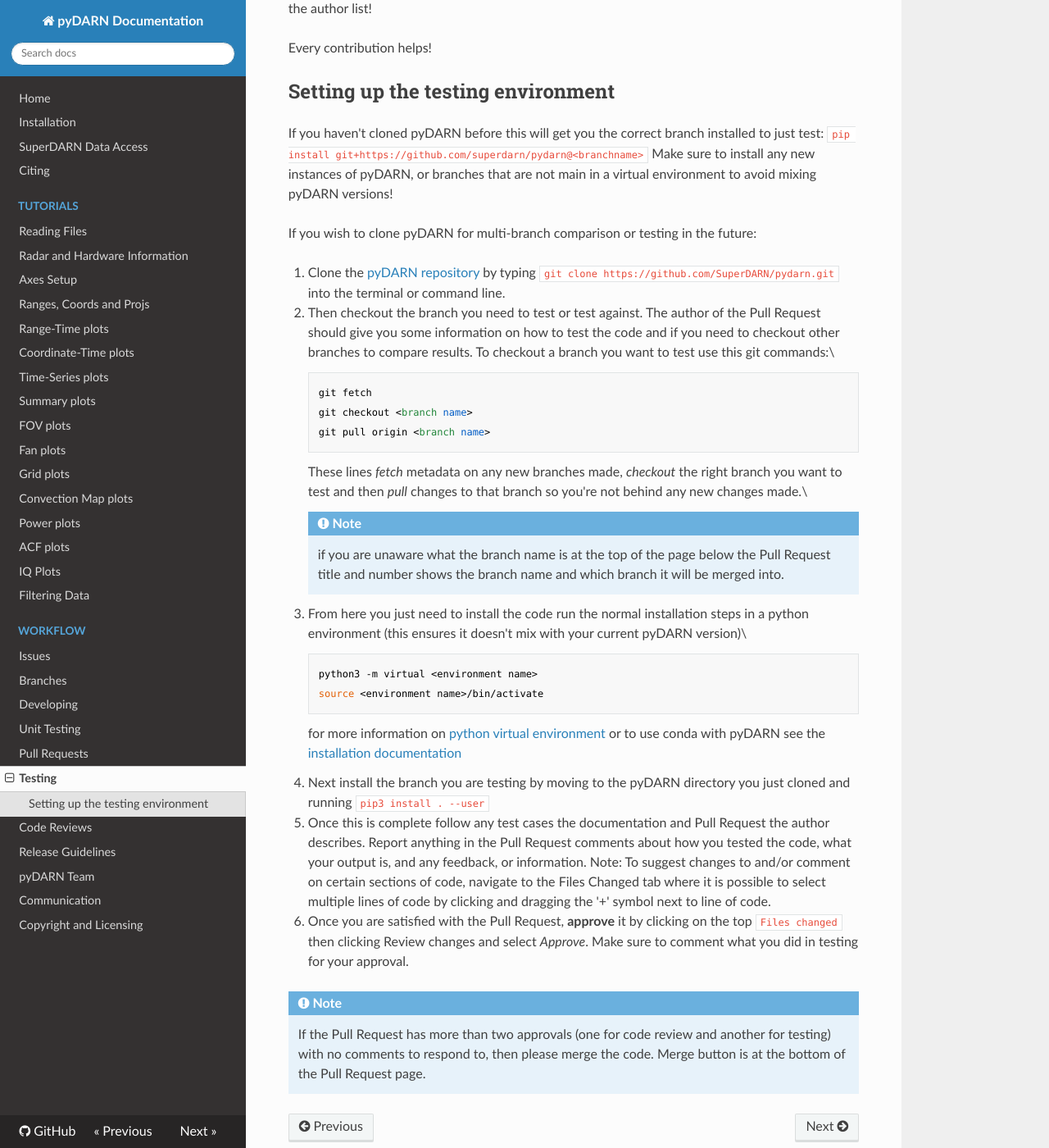
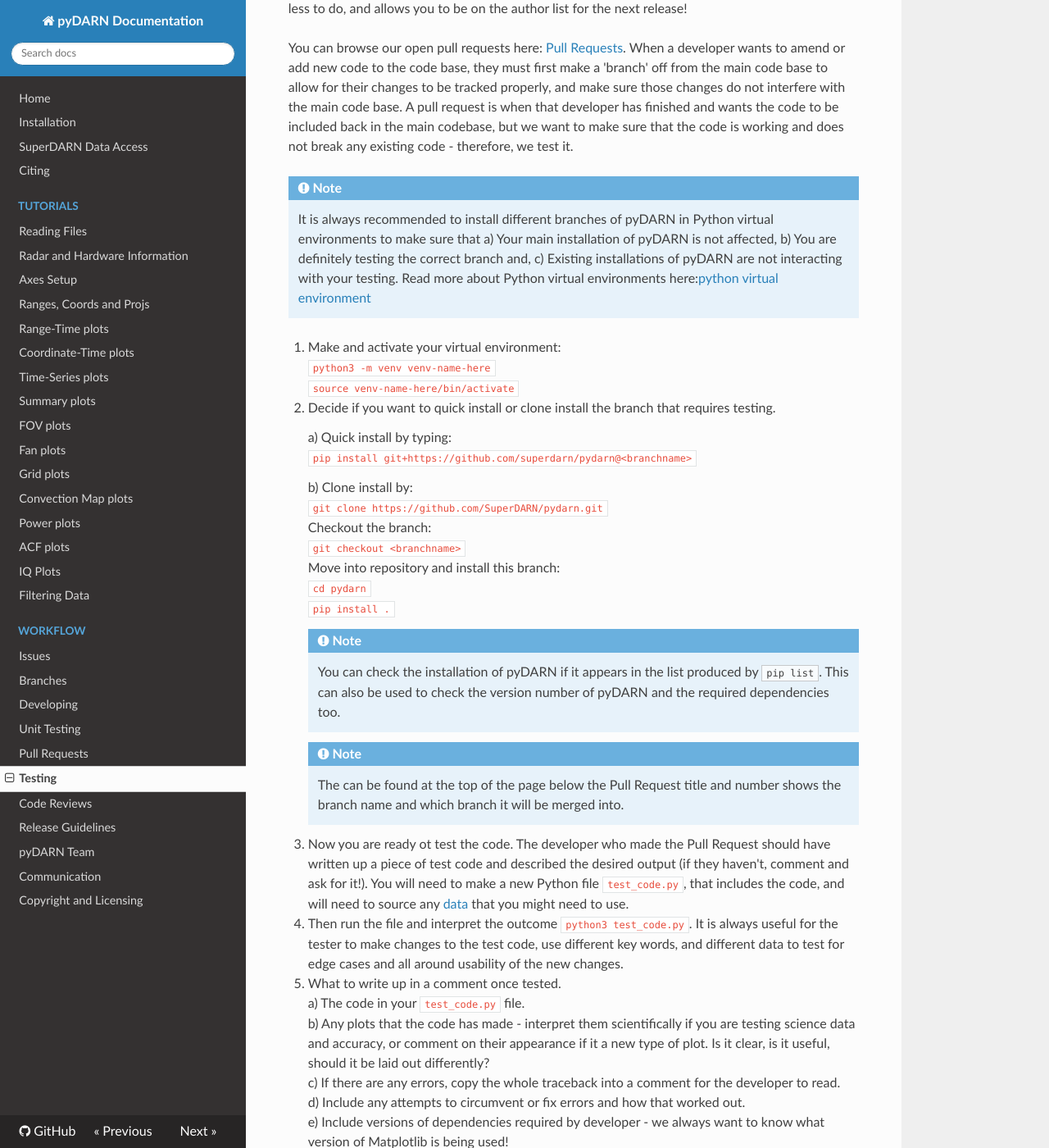
Before and after one commit to SuperDARN/pydarn, an MkDocs documentation site: the page built from docs/dev/testing.md, in a window 1280 px wide and 1400 px high, scrolled down 209 px. Shown: the whole window at 82% size. Built offline with MkDocs 1.6.1, drawn with Linux system fonts in a browser that asks for light colours; nearby versions of some CDN libraries; some of the changed text lies outside the part shown.

Commit message:
rewritten testing documentation

```diff
--- a/docs/dev/testing.md
+++ b/docs/dev/testing.md
@@ -15,45 +16,59 @@
 
 # Testing Pull Requests
 
-One way to help pyDARN get developed faster and smoother is by testing [Pull Requests](https://github.com/SuperDARN/pydarn/pulls).
-This can take fifteen minutes or less to do, helps the developer merge their code,
-and allows you to be on the author list!
+Testing pull requests for pyDARN can help development move at a quicker pace. We use the online tools for GitHub to test and review new code.
+Some pull request testing can take fifteen minutes or less to do, and allows you to be on the author list for the next release!
 
-Every contribution helps!
+You can browse our open pull requests here: [Pull Requests](https://github.com/SuperDARN/pydarn/pulls).
+When a developer wants to amend or add new code to the code base, they must first make a 'branch' off from the main code base to allow for their changes to be tracked properly, and make sure those changes do not interfere with the main code base.
+A pull request is when that developer has finished and wants the code to be included back in the main codebase, but we want to make sure that the code is working and does not break any existing code - therefore, we test it.
 
-## Setting up the testing environment
+!!! Note
+    It is always recommended to install different branches of pyDARN in Python virtual environments to make sure that
+    a) Your main installation of pyDARN is not affected,
+    b) You are definitely testing the correct branch and,
+    c) Existing installations of pyDARN are not interacting with your testing.
+    Read more about Python virtual environments here:[python virtual environment](https://docs.python.org/3.6/tutorial/venv.html)
 
-If you haven't cloned pyDARN before this will get you the correct branch installed to just test:
-`pip install git+https://github.com/superdarn/pydarn@<branchname>`
-Make sure to install any new instances of pyDARN, or branches that are not main in a virtual environment to avoid mixing pyDARN versions!
+1. Make and activate your virtual environment:
+`python3 -m venv venv-name-here`
+`source venv-name-here/bin/activate`
 
+2. Decide if you want to quick install or clone install the branch that requires testing.
 
-If you wish to clone pyDARN for multi-branch comparison or testing in the future:
+    a) Quick install by typing:
+    `pip install git+https://github.com/superdarn/pydarn@<branchname>`
 
-1. Clone the [pyDARN repository](https://github.com/SuperDARN/pydarn.git) by typing
-`git clone https://github.com/SuperDARN/pydarn.git` into the terminal or command line.
-
-2. Then checkout the branch you need to test or test against. The author of the Pull Request should give you some information on how to test the code and if you need to checkout other branches to compare results. To checkout a branch you want to test use this git commands:\
-
-        git fetch
-        git checkout <branch name>
-        git pull origin <branch name>
-    These lines *fetch* metadata on any new branches made, *checkout* the right branch you want to test and then *pull* changes to that branch so you're not behind any new changes made.\
+    b) Clone install by:
+    `git clone https://github.com/SuperDARN/pydarn.git`
+    Checkout the branch:
+    `git checkout <branchname>`
+    Move into repository and install this branch:
+    `cd pydarn`
+    `pip install .`
 
     !!! Note
-        if you are unaware what the branch name is at the top of the page below the Pull Request title and number shows the branch name and which branch it will be merged into.
+        You can check the installation of pyDARN if it appears in the list produced by `pip list`. This can also be used to check the version number of pyDARN and the required dependencies too.
 
-3. From here you just need to install the code run the normal installation steps in a python environment (this ensures it doesn't mix with your current pyDARN version)\
+    !!! Note
+        The <branchname> can be found at the top of the page below the Pull Request title and number shows the branch name and which branch it will be merged into.
 
-        python3 -m virtual <environment name>
-        source <environment name>/bin/activate
-   for more information on [python virtual environment](https://docs.python.org/3.6/tutorial/venv.html) or to use conda with pyDARN see the [installation documentation](../user/install.md)
+3. Now you are ready ot test the code. The developer who made the Pull Request should have written up a piece of test code and described the desired output (if they haven't, comment and ask for it!).
+You will need to make a new Python file `test_code.py`, that includes the code, and will need to source any [data](https://pydarn.readthedocs.io/en/main/user/superdarn_data/) that you might need to use.
 
-4. Next install the branch you are testing by moving to the pyDARN directory you just cloned and running `pip3 install . --user`
-5. Once this is complete follow any test cases the documentation and Pull Request the author describes.
-Report anything in the Pull Request comments about how you tested the code, what your output is, and any feedback, or information.
-Note: To suggest changes to and/or comment on certain sections of code, navigate to the Files Changed tab where it is possible to select multiple lines of code by clicking and dragging the '+' symbol next to line of code.
-6. Once you are satisfied with the Pull Request, **approve** it by clicking on the top `Files changed` then clicking Review changes and select *Approve*. Make sure to comment what you did in testing for your approval.
+4. Then run the file and interpret the outcome `python3 test_code.py`. It is always useful for the tester to make changes to the test code, use different key words, and different data to test for edge cases and all around usability of the new changes.
+
+6. What to write up in a comment once tested.
+    a) The code in your `test_code.py` file.
+    b) Any plots that the code has made - interpret them scientifically if you are testing science data and accuracy, or comment on their appearance if it a new type of plot. Is it clear, is it useful, should it be laid out differently?
+    c) If there are any errors, copy the whole traceback into a comment for the developer to read.
+    d) Include any attempts to circumvent or fix errors and how that worked out.
+    e) Include versions of dependencies required by developer - we always want to know what version of Matplotlib is being used!
+    f) Include suggestions if you are able and are doing a [code review](https://pydarn.readthedocs.io/en/main/dev/code_review/).
+    g) If you are unsure, include as much information as possible for the developer to follow and recreate what you have done.
+
+7. If everything worked as expected and you are happy with the code, you can **approve** the code officially if you are already part of the pyDARN development team by clicking `Files Changed` then clicking `Review Changes` and select *Approve*..
+If you are not a member, please make a clear statement at the end of the comment saying if you require further changes, or you approve and think the pull request should be merged.
 
 !!! Note
-    If the Pull Request has more than two approvals (one for code review and another for testing) with no comments to respond to, then please merge the code. Merge button is at the bottom of the Pull Request page.
+    If the Pull Request has the required number of approvals stated by the developer (including your own) with no comments to respond to, then feel free to merge the code. The merge button is at the bottom of the Pull Request page, you can then also delete the branch (an option for this will show up once merged).
```
Also changed, not shown: other parts of docs/dev/testing.md (+1 -0 lines).
